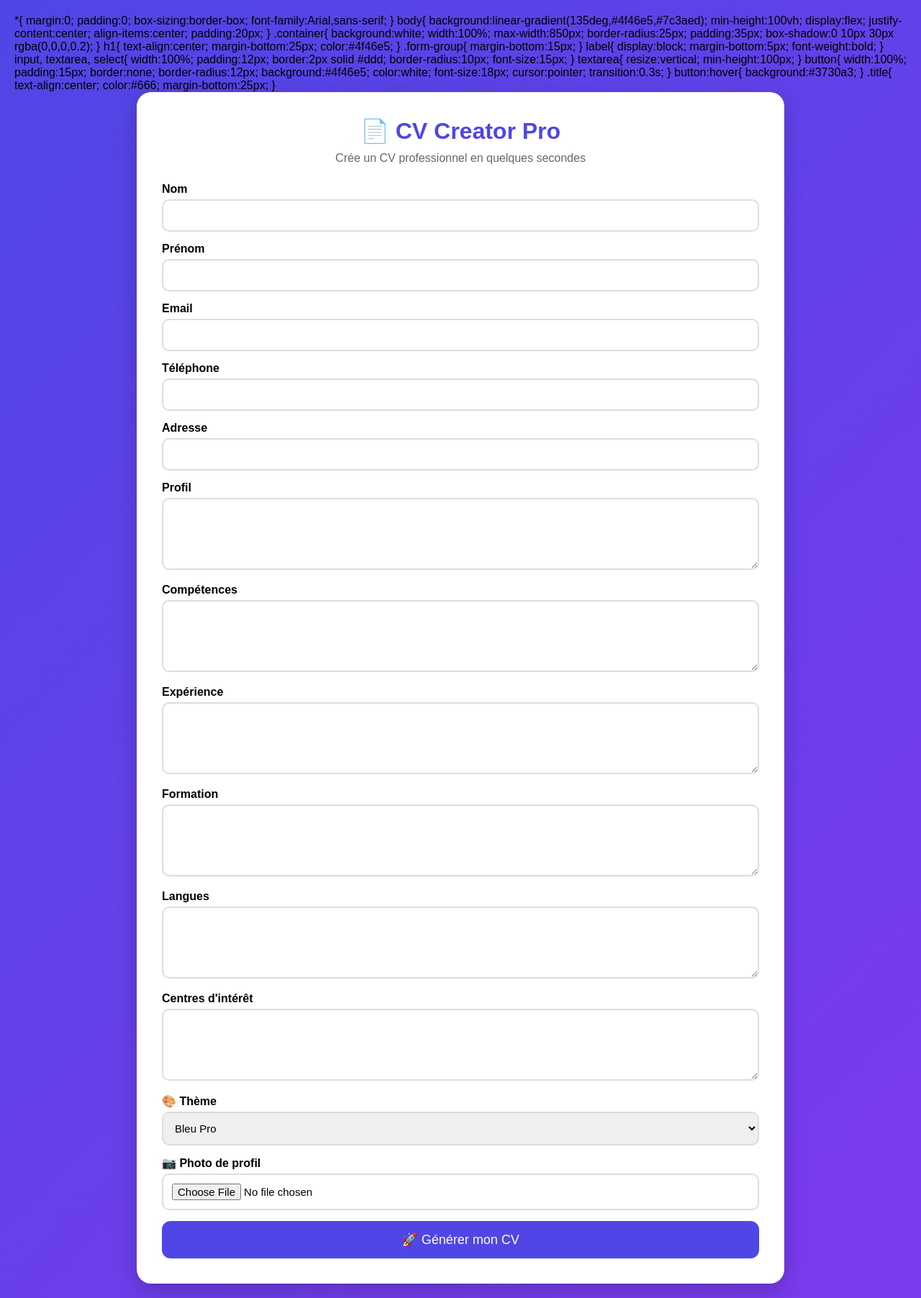
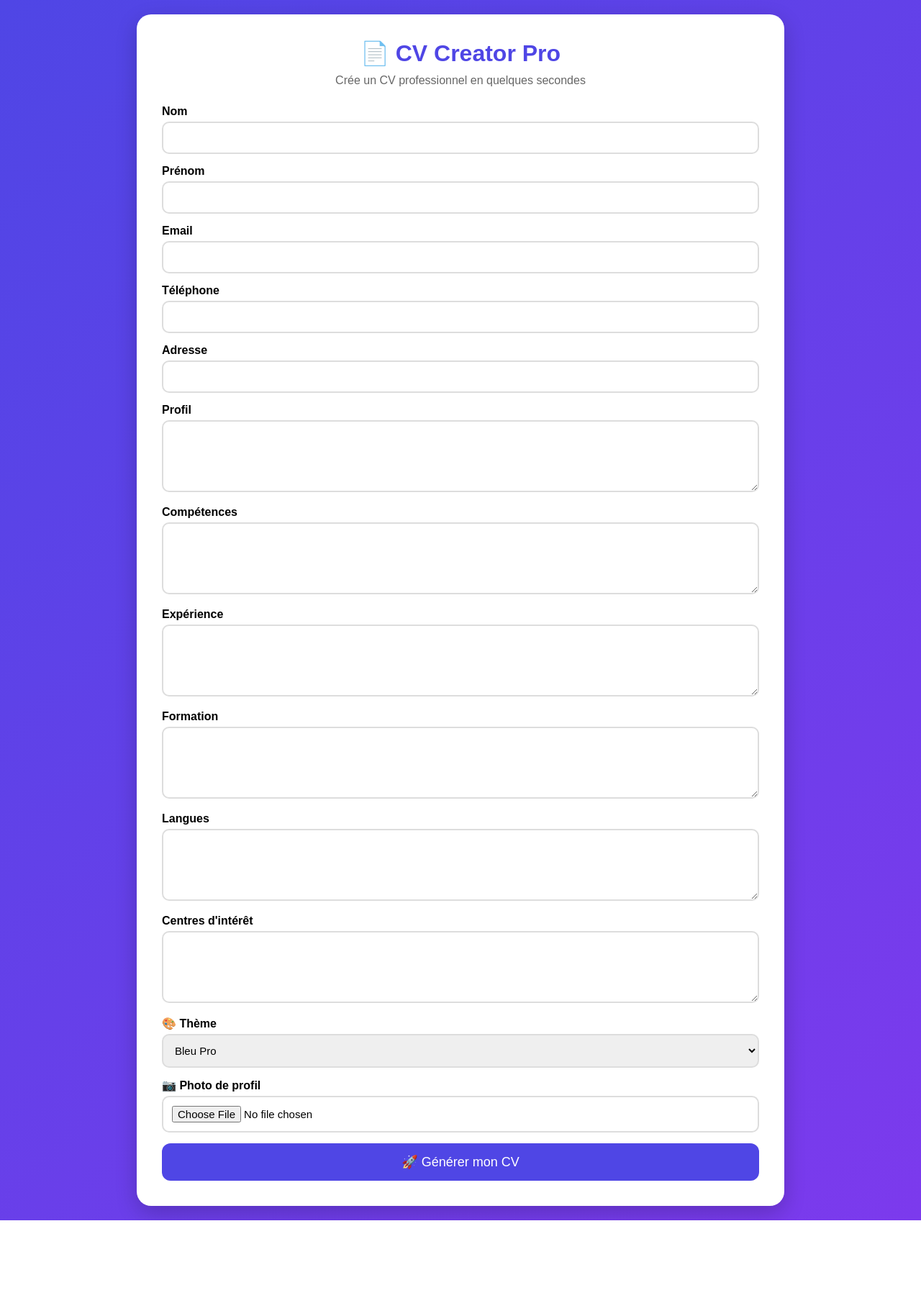
Before and after one commit to kibiigaming1450-max/CVCreatorProWeb, a Flask app: page / in a window 1280 px wide. Shown: the whole page at 72% size. After the commit the page ends 1696 px from the top, so only its background shows below. Run offline with Flask 3, Linux system fonts and the light colour scheme.

Commit message:
Add files via upload

```diff
--- a/templates/index.html
+++ b/templates/index.html
@@ -6,87 +6,6 @@
     <title>CV Creator Pro</title>
 
     <link rel="stylesheet" href="{{ url_for('static', filename='style.css') }}">
-
-
-        *{
-            margin:0;
-            padding:0;
-            box-sizing:border-box;
-            font-family:Arial,sans-serif;
-        }
-
-        body{
-            background:linear-gradient(135deg,#4f46e5,#7c3aed);
-            min-height:100vh;
-            display:flex;
-            justify-content:center;
-            align-items:center;
-            padding:20px;
-        }
-
-        .container{
-            background:white;
-            width:100%;
-            max-width:850px;
-            border-radius:25px;
-            padding:35px;
-            box-shadow:0 10px 30px rgba(0,0,0,0.2);
-        }
-
-        h1{
-            text-align:center;
-            margin-bottom:25px;
-            color:#4f46e5;
-        }
-
-        .form-group{
-            margin-bottom:15px;
-        }
-
-        label{
-            display:block;
-            margin-bottom:5px;
-            font-weight:bold;
-        }
-
-        input,
-        textarea,
-        select{
-            width:100%;
-            padding:12px;
-            border:2px solid #ddd;
-            border-radius:10px;
-            font-size:15px;
-        }
-
-        textarea{
-            resize:vertical;
-            min-height:100px;
-        }
-
-        button{
-            width:100%;
-            padding:15px;
-            border:none;
-            border-radius:12px;
-            background:#4f46e5;
-            color:white;
-            font-size:18px;
-            cursor:pointer;
-            transition:0.3s;
-        }
-
-        button:hover{
-            background:#3730a3;
-        }
-
-        .title{
-            text-align:center;
-            color:#666;
-            margin-bottom:25px;
-        }
-
-    </style>
 
 </head>
 <body>
```
Also changed, not shown: templates/resultat.html (+0 -91 lines).
